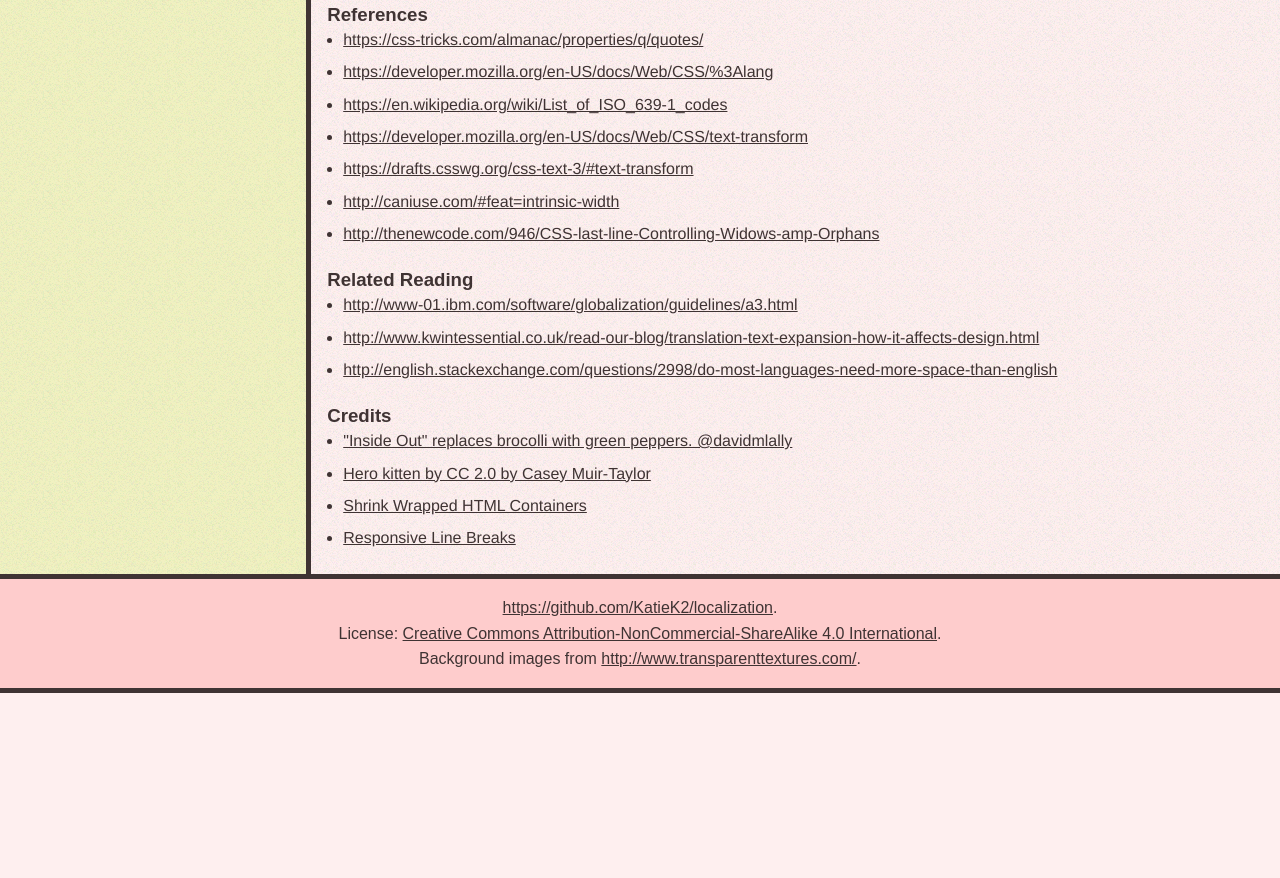
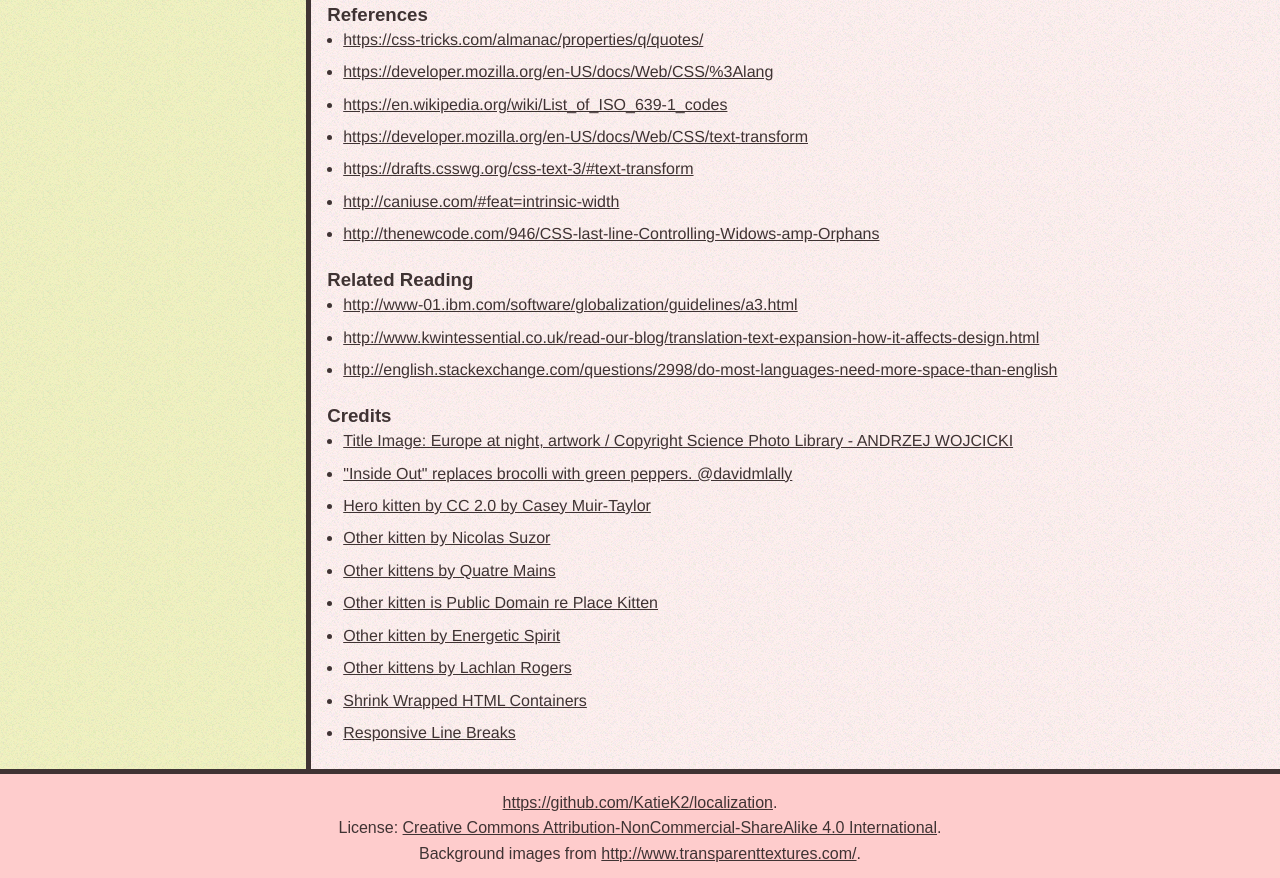
Before and after one commit to KatieK2/localization, a plain HTML site: page index.html in a window 1280 px wide. Shown: the part 400-1278 px from the top of the page. Before the commit the page ends 1093 px from the top, so only its background shows below. Drawn offline with Linux system fonts and the light colour scheme; a web font is replaced by a local one.

Commit message:
Moar kitten creds

```diff
--- a/index.html
+++ b/index.html
@@ -62,8 +62,14 @@
 
     <h2 id="credits">Credits</h2>
     <ul>
+      <li><a href="http://www.gettyimages.com/detail/illustration/europe-at-night-artwork-royalty-free-illustration/160936130">Title Image: Europe at night, artwork / Copyright Science Photo Library - ANDRZEJ WOJCICKI</a></li>
       <li><a href="https://twitter.com/davidmlally/status/623950942531010560">"Inside Out" replaces brocolli with green peppers. @davidmlally</a></li>
       <li><a href="http://flickr.com/photos/caseydavid/">Hero kitten by CC 2.0 by Casey Muir-Taylor</a></li>
+      <li><a href="http://flickr.com/photos/nicsuzor/">Other kitten by Nicolas Suzor</a></li>
+      <li><a href="http://flickr.com/photos/titrans/">Other kittens by Quatre Mains</a></li>
+      <li><a href="http://placekitten.com/attribution.html">Other kitten is Public Domain re Place Kitten</a></li>
+      <li><a href="http://flickr.com/photos/nperlapro/">Other kitten by Energetic Spirit</a></li>
+      <li><a href="http://flickr.com/photos/lachlanrogers/">Other kittens by Lachlan Rogers</a></li>
       <li><a href="http://demosthenes.info/blog/894/Shrink-Wrap-HTML-containers-with-content-width">Shrink Wrapped HTML Containers</a></li>
       <li><a href="http://danielmall.com/articles/responsive-line-breaks/">Responsive Line Breaks</a></li>
     </ul>
```
